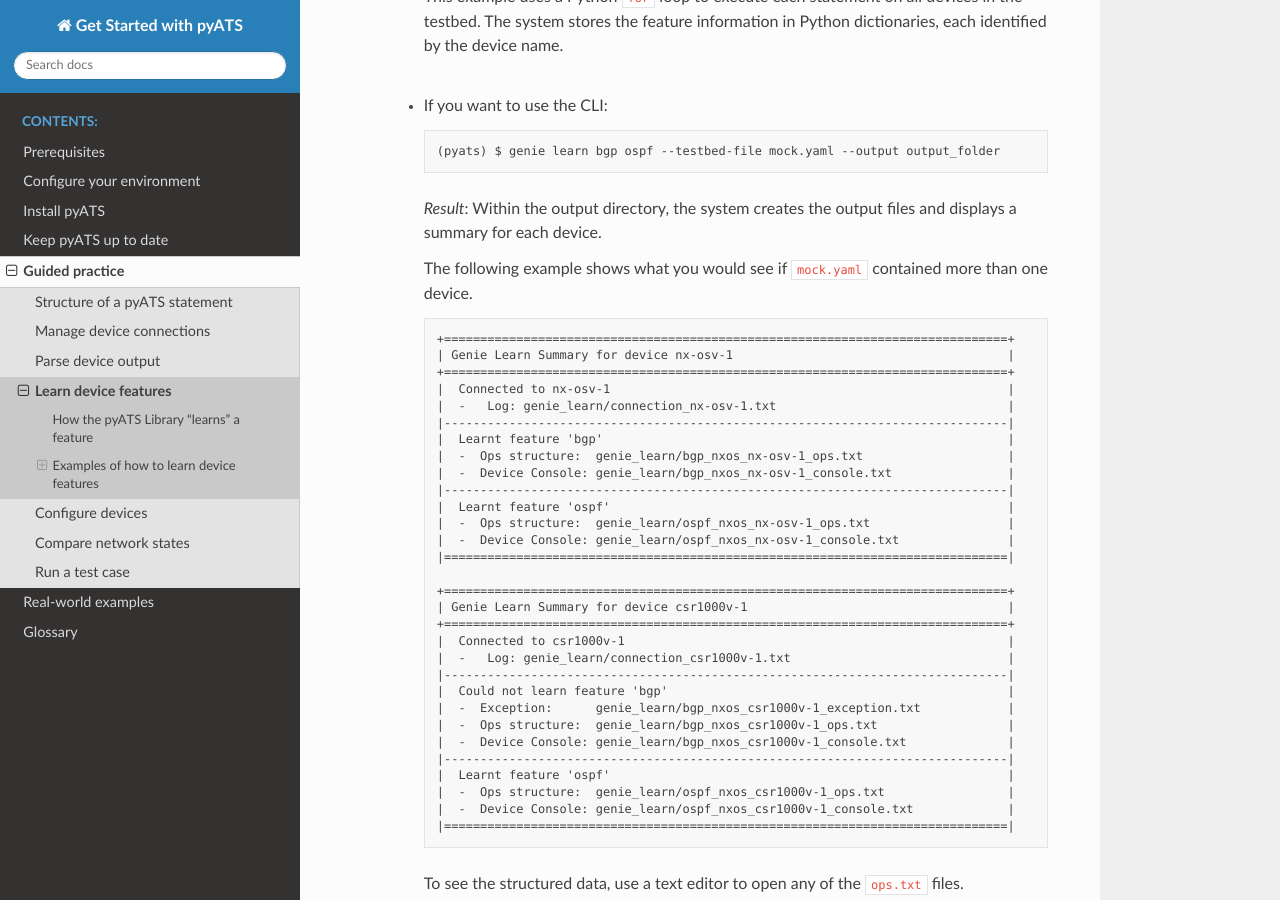
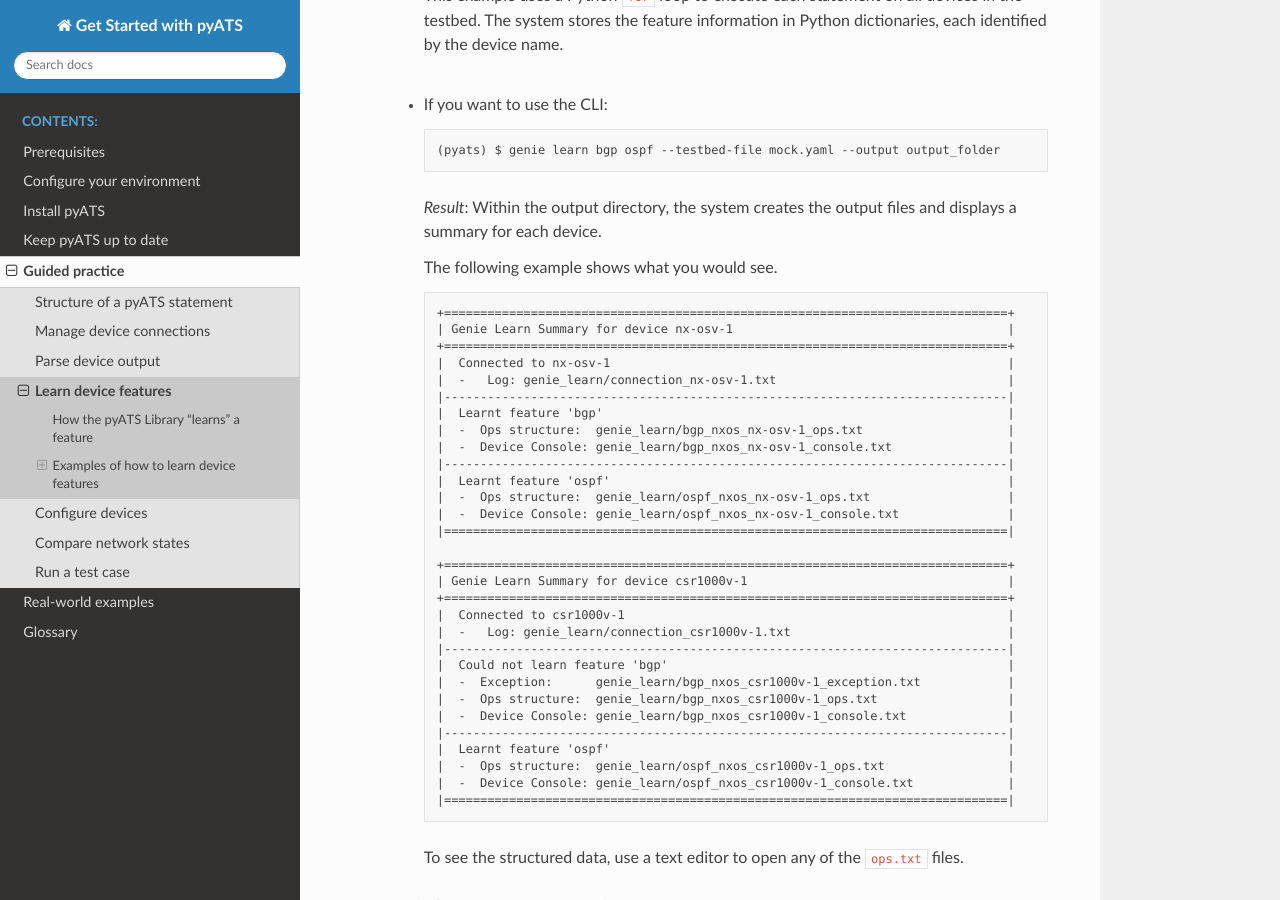
Before and after one commit to CiscoTestAutomation/getting-started, a Sphinx documentation site: the page built from source/quickstart/learndevices.rst, in a window 1280 px wide and 900 px high, scrolled down 2973 px. Built offline with Sphinx 7.4.7 and the Read the Docs theme 2.0.0, drawn with Linux system fonts in a browser that asks for light colours; pages that are not in the unit, such as notebooks, are missing from menus.

Commit message:
Minor edits.

```diff
--- a/source/quickstart/learndevices.rst
+++ b/source/quickstart/learndevices.rst
@@ -68,7 +68,7 @@
                 |  -  Device Console: output_folder/ospf_nxos_nx-osv-1_console.txt             |
                 |==============================================================================|
 
-      To see the structured data, use a text editor to open the file ``output_folder/ospf_nxos_nx-osv-1_ops.txt``.
+      To see the structured data, use a text editor to open the file :monospace:`output_folder/ospf_nxos_nx-osv-1_ops.txt`.
 
 
 
@@ -107,7 +107,7 @@
 
       *Result*: Within the output directory, the system creates the output files and displays a summary for each device.
 
-      The following example shows what you would see if ``mock.yaml`` contained more than one device.
+      The following example shows what you would see.
 
       .. code-block:: text
 
```
